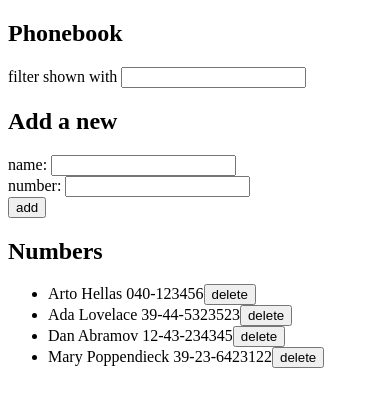
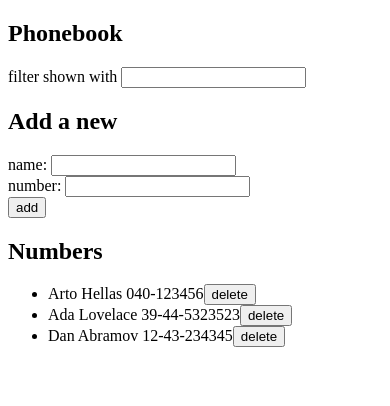
Before and after one commit to BSKHQ/part2, a React (Vite) app in the folder phonebook/: page / in a window 390 px wide. Shown: the top 406 px of the page. Built offline with nearby package versions, Linux system fonts and the light colour scheme; data requests are answered from the project's data file.

Commit message:
2.14: The Phonebook step 9

```diff
--- a/phonebook/db.json
+++ b/phonebook/db.json
@@ -14,11 +14,6 @@
       "name": "Dan Abramov",
       "number": "12-43-234345",
       "id": "3"
-    },
-    {
-      "name": "Mary Poppendieck",
-      "number": "39-23-6423122",
-      "id": "4"
     }
   ]
 }
--- a/phonebook/src/App.jsx
+++ b/phonebook/src/App.jsx
@@ -41,19 +41,19 @@ const App = () => {
     else {
       PersonServices
         .addPerson(newPerson)
-        .then(setPersons(persons.concat(newPerson)))
-        .catch(error => `${newPerson} could not be added at this time`)
+        .then(person => setPersons(persons.concat(person)))
+        .catch(error => `${error} ${newPerson.name} could not be added at this time`)
       setNewName('')
       setNewNumber('')
     }
   }
+
+
   const deleteHandler = (event) => {
     const confirmDel = window.confirm(`Delete ${event.target.dataset.name}?`)
     if (confirmDel) {
-      PersonServices
-        .deletePerson(event.target.dataset.key)
-        .then()
-
+      PersonServices.deletePerson(event.target.dataset.key)
+      setPersons(persons.filter((person) => person.name != event.target.dataset.name))
     }
   }
 
--- a/phonebook/src/components/Person.jsx
+++ b/phonebook/src/components/Person.jsx
@@ -2,7 +2,7 @@ const Person = ({ person, deletePerson }) => {
 
     return (
         <li key={person.name}>{person.name} {person.number}
-            <button key={person.id}
+            <button key={person.name}
                 data-key={person.id}
                 data-name={person.name}
                 onClick={deletePerson}>delete</button></li>
--- a/phonebook/src/services/PersonService.js
+++ b/phonebook/src/services/PersonService.js
@@ -18,13 +18,11 @@ const addPerson = (newPerson) => {
     )
 }
 
-const deletePerson = (id) =>{
+const deletePerson = (id) => {
     return (
-        axios
-            .delete(`${url}/${id}`)
-            .then(response => response.data)
+        axios.delete(`${url}/${id}`)
     )
 
 }
 
-export default {getAll, addPerson, deletePerson}
+export default { getAll, addPerson, deletePerson }
```
